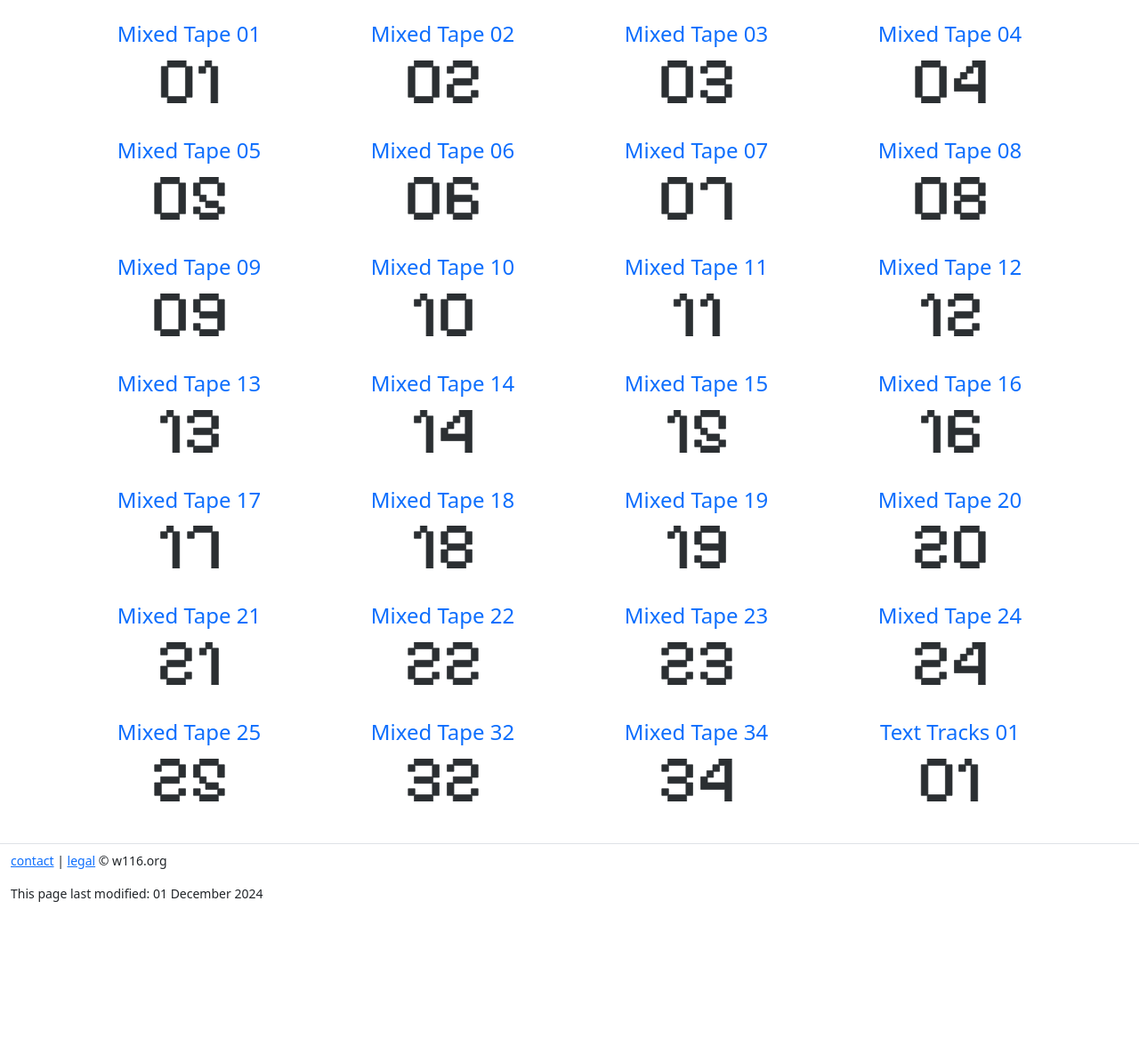
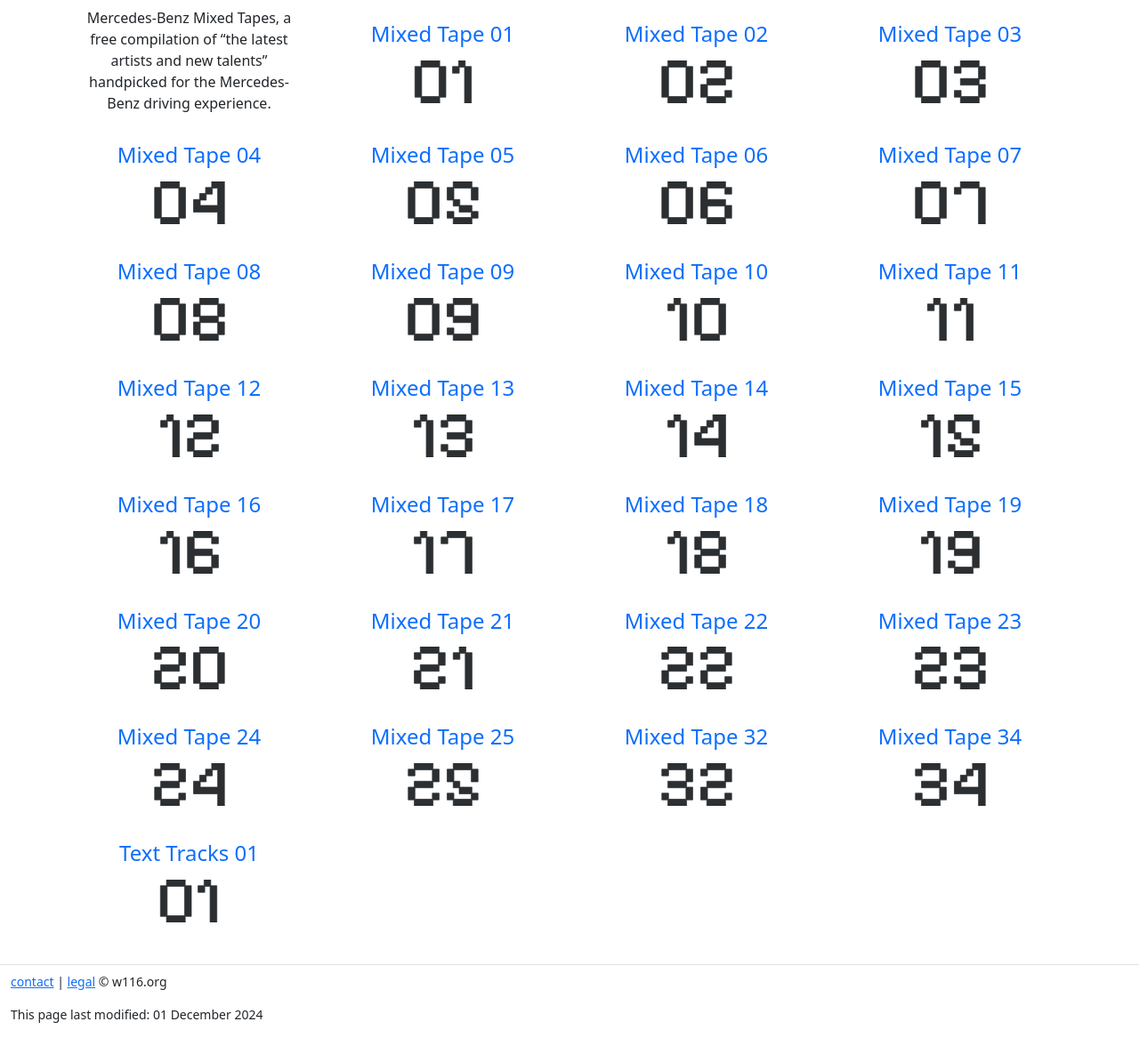
Before and after one commit to W116org/w116org.github.io, a Jekyll site: the page built from music.html, in a window 1280 px wide. Shown: the part 237-1404 px from the top of the page at 89% size. Built offline with Jekyll 4.4.1, drawn with Linux system fonts in a browser that asks for light colours; before the commit the page ends 1268 px from its top, so only the background shows below that.

Commit message:
Update music.html

```diff
--- a/music.html
+++ b/music.html
@@ -7,6 +7,9 @@
 ---
 
 <div class="row text-center">
+    <div class="col-12 col-lg-3 col-md-6">
+        <p>Mercedes-Benz Mixed Tapes, a free compilation of “the latest artists and new talents” handpicked for the Mercedes-Benz driving experience.</p>
+    </div>
     <div class="col-12 col-lg-3 col-md-6">
         <figure class="figure m-3">
             <a href="{{site.cdn}}/music/Mercedes-Benz_Mixed_Tape_01.zip" class="text-decoration-none">
```
